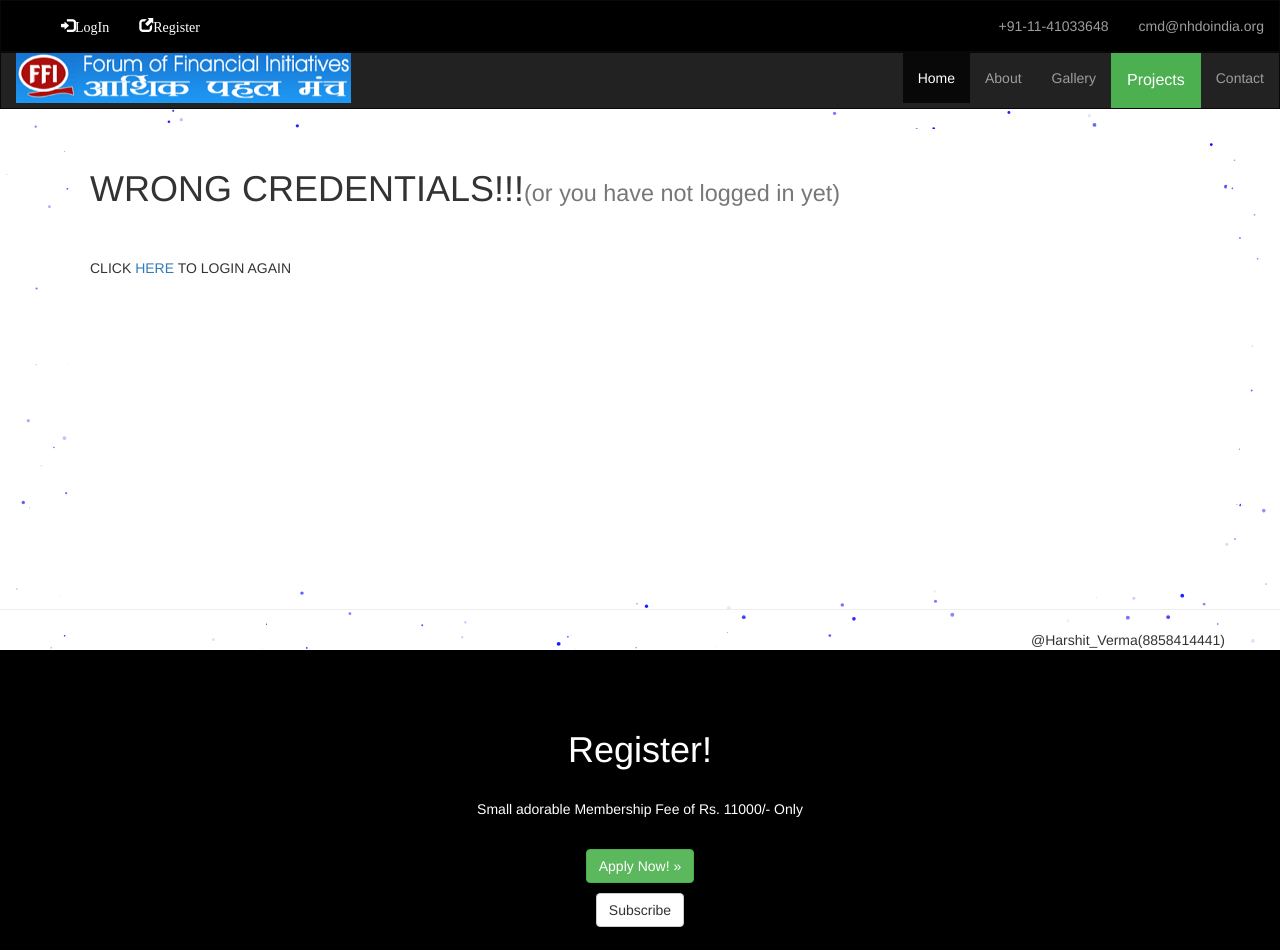
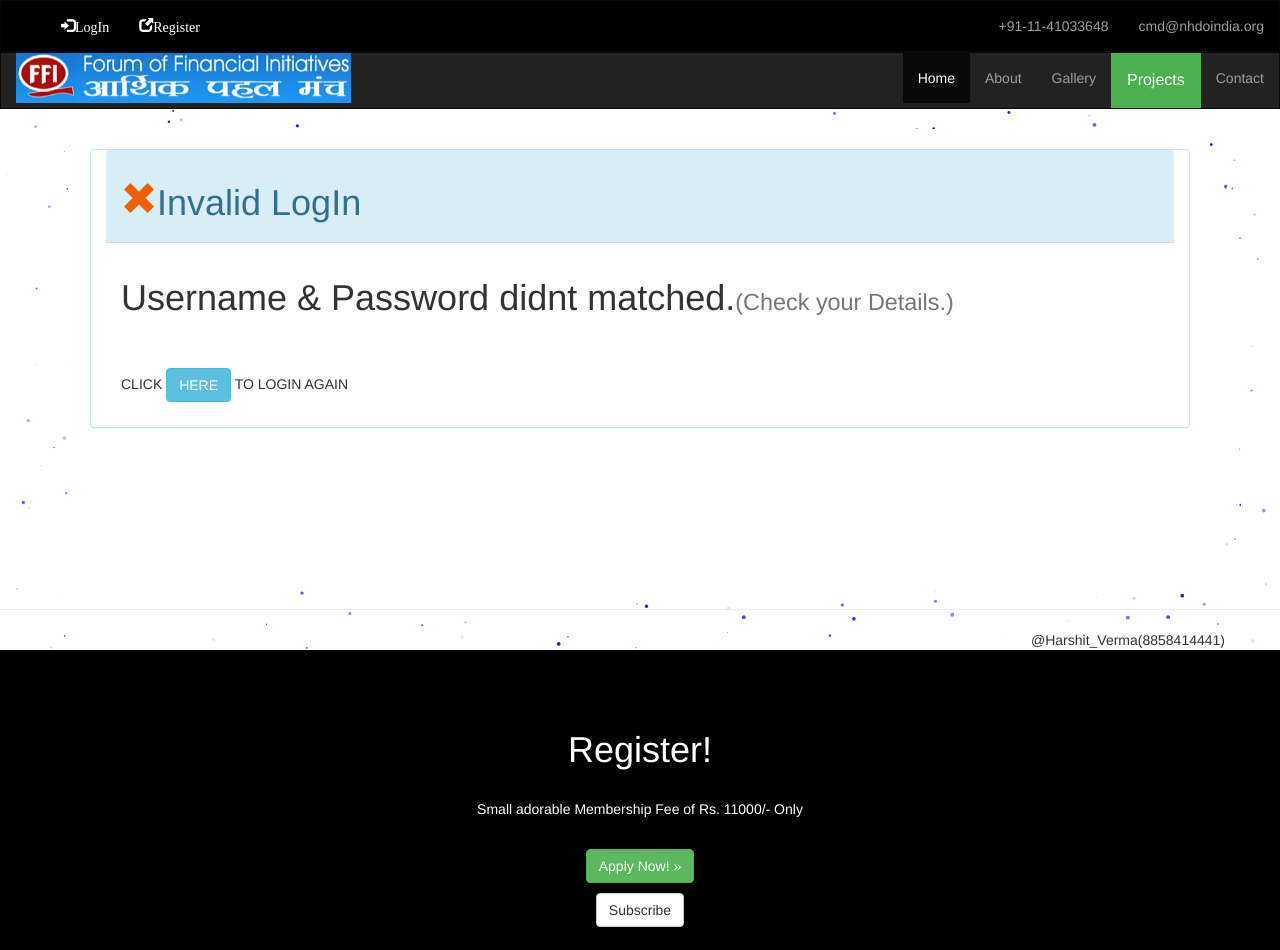
Before and after one commit to harshit8858/NHDO, a Django app: page /invalid/ in a window 1280 px wide. Run offline with Django 3.2, Linux system fonts and the light colour scheme; some libraries are stand-ins or nearby versions.

Commit message:
frontend 06/11/2017

```diff
--- a/nhdo_main/views.py
+++ b/nhdo_main/views.py
@@ -285,6 +285,7 @@ def home(request):
 
     nom = Profile.objects.all()
     if request.user.is_authenticated():
+        log_in(request)
         referral = Profile.objects.get(user=request.user)
         referral.your_referal = 'FFI/WSHG/RMD/' + request.user.username
         x = Profile.objects.all()
--- a/templates/base.html
+++ b/templates/base.html
@@ -477,7 +477,7 @@
 						</li>
 						<li>
 							<a href="{% url 'ac_statement' %}">
-							<i class="glyphicon glyphicon-flag"></i>
+							<i class="glyphicon glyphicon-file"></i>
 							A/C Statement</a>
 						</li>
 					</ul>
--- a/templates/dashboard/distributer_agreement.html
+++ b/templates/dashboard/distributer_agreement.html
@@ -2,9 +2,10 @@
 
 {% block content %}
 
-
+<div class="col-md-12">
 {% for i in d_a %}
-    <a href="{{ i.d_a.url }}">Distributor Agreement</a>
+    <a href="{{ i.d_a.url }}" class="col-md-12 btn btn-warning"><h1>Distributor Agreement</h1></a>
 {% endfor %}
+</div>
 
 {% endblock %}
--- a/templates/nhdo_main/invalid.html
+++ b/templates/nhdo_main/invalid.html
@@ -4,8 +4,16 @@
     {% load staticfiles %}
    <link rel="stylesheet" href="{% static 'css/bootstrap.min.css' %}" />
 
-<h1>WRONG CREDENTIALS!!!<small>(or you have not logged in yet)</small></h1><br/>
-<br>
-<p>CLICK <a href="/log_in/">HERE</a> TO LOGIN AGAIN</p>
+<div class="panel panel-info col-md-12" >
+      <div class="panel-heading" style="">
+          <h1><span class="glyphicon glyphicon-remove" style="color:#f06000"></span>Invalid LogIn</h1>
+      </div>
+    <div class="panel-body">
+        <h1>Username & Password didnt matched.<small>(Check your Details.)</small></h1><br/>
+        <br>
+        <p>CLICK <a href="/log_in/" class="btn btn-info ">HERE</a> TO LOGIN AGAIN</p>
+    </div>
+    </div>
+
 
 {% endblock %}
```
Also changed, not shown: db.sqlite3.
